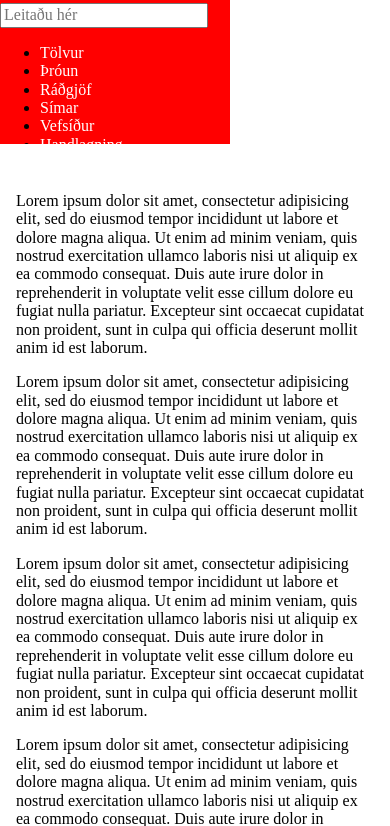
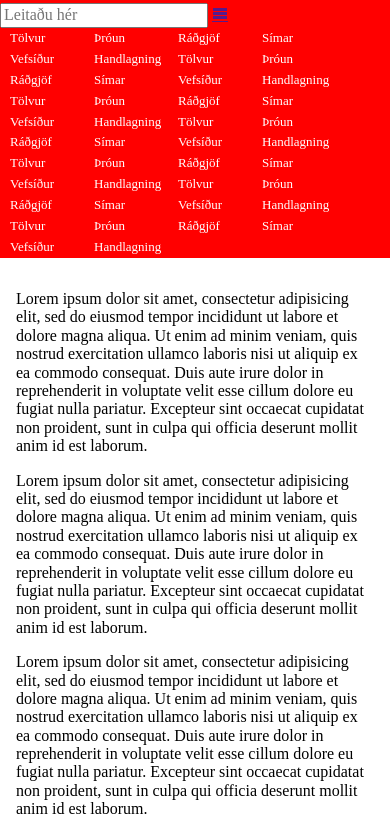
Before and after one commit to arnihermann/spisi, a website: page app/index.html in a window 390 px wide. Shown: the part 79-905 px from the top of the page. Drawn offline with nearby package versions, Linux system fonts and the light colour scheme; some packages are replaced by stand-ins of ours.

Commit message:
Comment CSS file.
Add icons.

```diff
--- a/app/index.html
+++ b/app/index.html
@@ -13,6 +13,7 @@
 
     <!-- build:css({.tmp,app}) styles/main.css -->
     <link rel="stylesheet" href="bower_components/normalize-css/normalize.css">
+    <link rel="stylesheet" href="styles/fonts.css">
     <link rel="stylesheet" href="styles/main.css">
     <!-- endbuild -->
 </head>
@@ -42,6 +43,7 @@
     <div id="menu">
       <div class="menu-header">Vörur</div>
       <input type="text" name="search" value="" placeholder="Leitaðu hér">
+      <a href="" class="menu-mobile-toggle"><span class="icon-menu"></span></a>
       <ul class="menu-list">
         <li class="menu-list-item">
           <a href="">Tölvur</a>
--- /dev/null
+++ b/app/styles/fonts.css
@@ -0,0 +1,28 @@
+@font-face {
+	font-family: 'icomoon';
+	src:url('fonts/icomoon.eot');
+	src:url('fonts/icomoon.eot?#iefix') format('embedded-opentype'),
+		url('fonts/icomoon.ttf') format('truetype'),
+		url('fonts/icomoon.woff') format('woff'),
+		url('fonts/icomoon.svg#icomoon') format('svg');
+	font-weight: normal;
+	font-style: normal;
+}
+
+[class^="icon-"], [class*=" icon-"] {
+	font-family: 'icomoon';
+	speak: none;
+	font-style: normal;
+	font-weight: normal;
+	font-variant: normal;
+	text-transform: none;
+	line-height: 1;
+
+	/* Better Font Rendering =========== */
+	-webkit-font-smoothing: antialiased;
+	-moz-osx-font-smoothing: grayscale;
+}
+
+.icon-menu:before {
+	content: "\e602";
+}
--- a/app/styles/main.css
+++ b/app/styles/main.css
@@ -1,4 +1,5 @@
 
+/* MENU */
 #menu {
   background: red;
   height: 100%;
@@ -7,19 +8,36 @@
   width: 230px;
 }
 
+.menu-header {
+  font-size: 20px;
+  font-weight: bold;
+}
+
 .menu-list {
   bottom: 0;
   left: 0;
+  margin: 0;
   overflow-x: hidden;
   overflow-y: scroll;
+  padding: 0;
   position: absolute;
   right: 0;
   top: 55px;
 }
 
+.menu-list-item {
+  list-style: none;
+}
 .menu-list-item a {
+  border-top: 1px solid rgba(255, 255, 255, 0.5);
   color: white;
+  display: block;
+  font-size: 13px;
+  padding: 3px 10px;
   text-decoration: none;
+}
+.menu-list-item a:hover {
+  text-decoration: underline;
 }
 
 @media screen and (max-width: 767px) {
@@ -28,11 +46,22 @@
     position: static;
   }
 
-  .menu-list {
-    max-height: 100px;
+  #menu {
+    width: auto;
+  }
+
+
+  .menu-list-item {
+    display: inline-block;
+    width: 80px;
+  }
+  .menu-list-item a {
+    border-top: 0;
   }
 }
 
+
+/* HEADER */
 #header {
   background: #ccc;
   height: 30px;
@@ -49,6 +78,8 @@
   }
 }
 
+
+/* LOGO */
 #logo {
   background: black;
   position: absolute;
@@ -62,6 +93,7 @@
   }
 }
 
+/* CONTENT */
 #content {
   bottom: 0;
   left: 230px;
@@ -83,17 +115,21 @@
   }
 }
 
-.menu-header {
-  font-size: 20px;
-  font-weight: bold;
-}
 
+/* BETA */
 .beta {
   position: absolute;
   right: 130px;
   top: 0;
 }
+@media screen and (max-width: 767px) {
+  .beta {
+    right: 10px;
+  }
+}
 
+
+/* BUTTON BAR */
 .btn-large-button {
   background: #ccc;
   bottom: 0;
```
Also changed, not shown: app/styles/fonts/icomoon.ttf (added), app/styles/fonts/icomoon.woff (added), 2 other files.
